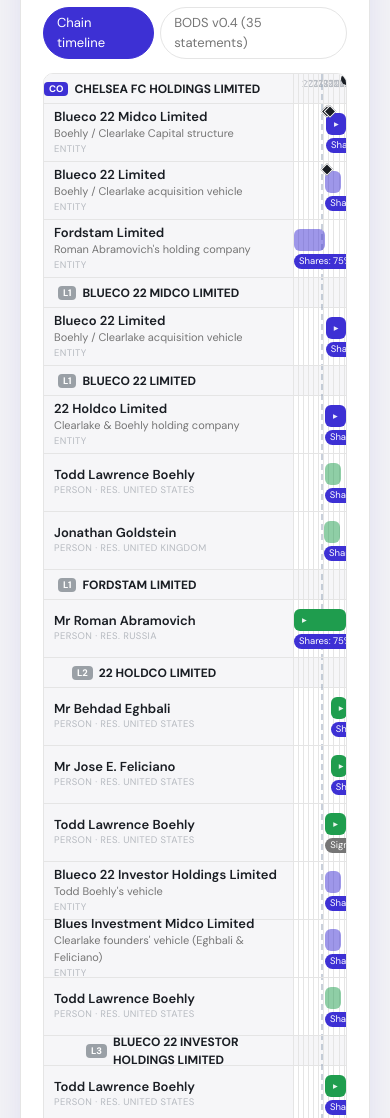
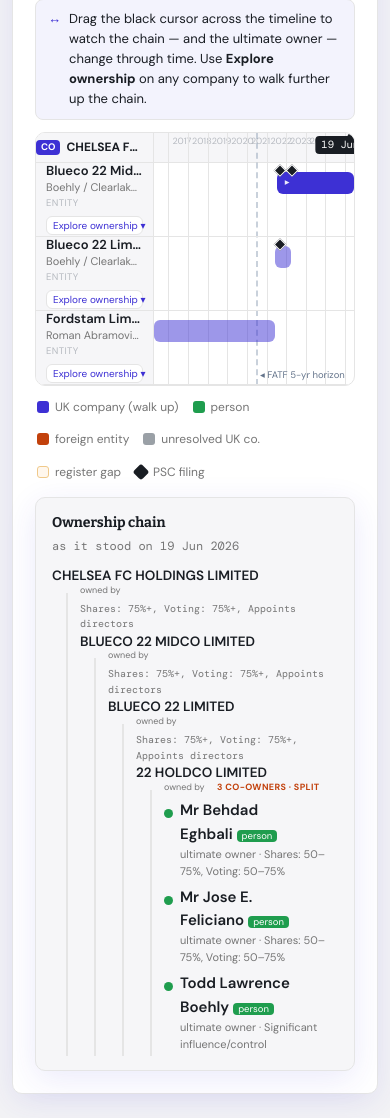
Before and after one commit to StephenAbbott/bods-timeline, a plain HTML site: page site/index.html in a window 390 px wide. Shown: the part 1660-2778 px from the top of the page. Drawn offline with nearby package versions, Linux system fonts and the light colour scheme.

Commit message:
UX: full-width timeline, progressive disclosure (Explore ownership), mobile fixes; tidy Kemble copy

```diff
--- a/gallery.json
+++ b/gallery.json
@@ -41,7 +41,7 @@
       "number": "05819262",
       "name": "Kemble Water Holdings Limited",
       "hook": "The anti-timeline: the ultimate UK parent of Thames Water reports no owner at all",
-      "blurb": "The company everyone wants to identify the owner of has, in law, no timeline to show. Kemble Water Holdings — the ultimate UK parent of Thames Water — reports no registrable person: its consortium of pension and sovereign-wealth funds is deliberately fragmented so that no single party crosses the 25% threshold. The register's answer is a single, standing statement.",
+      "blurb": "The company everyone wants to identify the owner of has, in law, no timeline to show. Kemble Water Holdings — the ultimate UK parent of Thames Water — reports no registrable person: its consortium of pension and sovereign-wealth funds is fragmented so that no single party crosses the 25% threshold. The register's answer is a single, standing statement.",
       "annotations": {}
     }
   ]
--- a/site/data/05819262.json
+++ b/site/data/05819262.json
@@ -4,7 +4,7 @@
     "name": "KEMBLE WATER HOLDINGS LIMITED",
     "display_name": "Kemble Water Holdings Limited",
     "hook": "The anti-timeline: the ultimate UK parent of Thames Water reports no owner at all",
-    "blurb": "The company everyone wants to identify the owner of has, in law, no timeline to show. Kemble Water Holdings \u2014 the ultimate UK parent of Thames Water \u2014 reports no registrable person: its consortium of pension and sovereign-wealth funds is deliberately fragmented so that no single party crosses the 25% threshold. The register's answer is a single, standing statement.",
+    "blurb": "The company everyone wants to identify the owner of has, in law, no timeline to show. Kemble Water Holdings \u2014 the ultimate UK parent of Thames Water \u2014 reports no registrable person: its consortium of pension and sovereign-wealth funds is fragmented so that no single party crosses the 25% threshold. The register's answer is a single, standing statement.",
     "ch_url": "https://find-and-update.company-information.service.gov.uk/company/05819262/persons-with-significant-control"
   },
   "window": {
@@ -90,7 +90,7 @@
             "officialRegister"
           ],
           "description": "UK Companies House",
-          "retrievedAt": "2026-06-19T14:28:09Z",
+          "retrievedAt": "2026-06-19T14:39:36Z",
           "url": "https://find-and-update.company-information.service.gov.uk/company/05819262"
         }
       },
@@ -122,7 +122,7 @@
             "officialRegister"
           ],
           "description": "UK Companies House",
-          "retrievedAt": "2026-06-19T14:28:09Z",
+          "retrievedAt": "2026-06-19T14:39:36Z",
           "url": "https://find-and-update.company-information.service.gov.uk/company/05819262"
         }
       }
--- a/site/index.html
+++ b/site/index.html
@@ -110,11 +110,11 @@
   .tick:hover{background:var(--now)}
 
   .cursor{position:absolute;top:0;bottom:0;width:0;border-left:2px solid var(--ink);z-index:5;cursor:ew-resize}
-  .cursor .knob{position:absolute;top:-1px;left:-7px;width:12px;height:12px;border-radius:50%;background:var(--ink)}
-  .cursor .flag{position:absolute;top:-22px;left:0;transform:translateX(-50%);background:var(--ink);color:#fff;
+  .cursor .knob{position:absolute;top:0;left:-7px;width:12px;height:12px;border-radius:50%;background:var(--ink)}
+  .cursor .flag{position:absolute;top:3px;left:0;transform:translateX(-50%);background:var(--ink);color:#fff;z-index:6;
     font-size:10.5px;padding:1px 6px;border-radius:4px;white-space:nowrap;font-family:var(--font-mono)}
 
-  .side{border:1px solid var(--line);border-radius:var(--radius);padding:14px;background:var(--panel-2);position:sticky;top:14px;box-shadow:var(--shadow-card)}
+  .side{border:1px solid var(--line);border-radius:var(--radius);padding:14px 16px;background:var(--panel-2);box-shadow:var(--shadow-card);margin-top:16px}
   .side h3{margin:0 0 3px;font-size:14px;font-weight:700}
   .side .date{font-size:12px;color:var(--muted);margin-bottom:10px;font-family:var(--font-mono)}
   .side .hint{font-size:11.5px;color:var(--muted);margin-top:10px;border-top:1px dashed var(--line);padding-top:8px}
@@ -135,11 +135,33 @@
   .legend{display:flex;gap:14px;flex-wrap:wrap;margin:12px 2px 0;font-size:12px;color:var(--muted)}
   .legend span{display:inline-flex;align-items:center;gap:6px}
   .sw{width:12px;height:12px;border-radius:3px;display:inline-block}
+  .drag-hint{display:flex;gap:8px;align-items:flex-start;background:rgba(61,48,212,.06);border:1px solid var(--line);
+    border-radius:8px;padding:9px 12px;font-size:13px;color:var(--ink);margin:0 0 12px}
+  .drag-hint span{color:var(--accent);font-weight:700}
+  .explore-btn{margin-top:5px;font-size:11px;padding:2px 9px;border:1px solid var(--line);background:#fff;
+    border-radius:6px;color:var(--accent);cursor:pointer;font-family:var(--font-body);white-space:nowrap}
+  .explore-btn:hover{border-color:var(--accent)}
+  .explore-btn.on{background:var(--accent);color:#fff;border-color:var(--accent)}
+  .hide-btn{margin-left:8px;font-size:10px;border:0;background:none;color:var(--muted);cursor:pointer;text-decoration:underline;font-family:var(--font-body)}
+  .expansion{margin-top:16px}
+  .exp-head{font-size:12px;font-weight:700;color:var(--accent);margin:0 0 6px;font-family:var(--font-body)}
+  .synccursor{position:absolute;top:0;bottom:0;width:0;border-left:1px dashed var(--ink);opacity:.35;pointer-events:none;z-index:4}
   pre.bods{background:var(--panel-2);color:var(--ink);border:1px solid var(--line);border-radius:var(--radius);
     padding:16px;overflow:auto;max-height:600px;font:12px/1.55 var(--font-mono)}
   .btn{display:inline-block;border:1px solid var(--line);background:#fff;border-radius:8px;padding:6px 12px;font-size:13px;cursor:pointer;margin-bottom:10px}
   footer{margin-top:30px;color:var(--muted);font-size:12px;max-width:860px}
-  @media(max-width:880px){.layout{flex-direction:column}.sidecol{width:100%}.side{position:static}}
+  @media(max-width:640px){
+    .wrap{padding:18px 12px 60px}
+    .labels{width:118px}
+    .l-name{white-space:nowrap;overflow:hidden;text-overflow:ellipsis}
+    .l-sub,.l-type{white-space:nowrap;overflow:hidden;text-overflow:ellipsis}
+    .glabel a{white-space:nowrap;overflow:hidden;text-overflow:ellipsis;max-width:78px;display:inline-block;vertical-align:bottom}
+    .natures{display:none}
+    .explore-btn{font-size:10px;padding:2px 6px}
+    .cursor .knob{width:18px;height:18px;left:-9px;top:-3px}
+    .gridlabel{font-size:9px}
+    .gallery{grid-template-columns:1fr}
+  }
 </style>
 </head>
 <body>
@@ -160,6 +182,8 @@
 const D = window.TIMELINE_DATA;
 const NOW = new Date(D.built + "T00:00:00");
 let current = null, mode = "timeline";
+let expanded = new Set();   // entity numbers whose own timeline is revealed
+let cursorFrac = 1;         // date-cursor position (0..1), preserved across re-renders
 
 function pd(s){ if(!s) return null; const p=s.split("-").map(Number); return new Date(p[0],(p[1]||1)-1,p[2]||1); }
 function fmt(d){ return d.toLocaleDateString("en-GB",{day:"numeric",month:"short",year:"numeric"}); }
@@ -183,7 +207,7 @@
       <div class="hook">${c.hook}</div>
       <div class="ult"><b>Ultimate owner today:</b><br>${ult||"—"}<br>
         <span style="color:var(--muted)">chain depth ${c.stats.chain_depth} · ${c.stats.entities} entit${c.stats.entities==1?"y":"ies"}</span></div>`;
-    el.onclick=()=>{current=c.number;mode="timeline";render();window.scrollTo({top:0,behavior:"smooth"});};
+    el.onclick=()=>{current=c.number;mode="timeline";expanded=new Set();cursorFrac=1;render();window.scrollTo({top:0,behavior:"smooth"});};
     g.appendChild(el);
   });
 }
@@ -208,44 +232,50 @@
   if(mode==="timeline") renderTimeline(t); else renderBods(t);
 }
 
-/* ---------- timeline ---------- */
-function renderTimeline(t){
-  const rows=[];
-  t.entities.forEach(e=>{
-    rows.push({type:"group",e});
-    e.lanes.forEach(l=>rows.push({type:"lane",e,l}));
-    e.gaps.forEach(g=>rows.push({type:"gap",e,g}));
-  });
+/* ---------- timeline (full-width, progressive disclosure) ---------- */
+function gridHtml(t){
+  const startY=pd(t.window.start).getFullYear(), endY=NOW.getFullYear();
+  let g="";
+  for(let y=startY;y<=endY;y++){ const gx=SCALE.x(new Date(y,0,1)); if(gx<0||gx>100)continue;
+    g+=`<div class="gridline" style="left:${gx}%"></div><div class="gridlabel" style="left:${gx}%">${y}</div>`; }
+  const rx=SCALE.x(new Date(NOW.getFullYear()-5,NOW.getMonth(),NOW.getDate()));
+  if(rx>0&&rx<100) g+=`<div class="retain-line" style="left:${rx}%"></div><div class="retain-label" style="left:${rx}%">◂ FATF 5-yr horizon</div>`;
+  g+=`<div class="now-line" style="left:100%"></div>`;
+  return `<div class="grid">${g}</div>`;
+}
 
+function renderEntityChart(t,e,isMain){
   let labels="",tracks="";
-  rows.forEach(r=>{
-    if(r.type==="group"){
-      const indent=r.e.level*14;
-      labels+=`<div class="grow"><div class="glabel ${r.e.kind==='root'?'root':''}" style="padding-left:${indent}px">
-        <span class="lv">${r.e.kind==='root'?'CO':'L'+r.e.level}</span>
-        <a href="${r.e.ch_url}" target="_blank" rel="noopener" title="${r.e.name} on Companies House ↗">${r.e.name}</a></div></div>`;
+  labels+=`<div class="grow"><div class="glabel ${e.kind==='root'?'root':''}">
+      <span class="lv">${e.kind==='root'?'CO':'L'+e.level}</span>
+      <a href="${e.ch_url}" target="_blank" rel="noopener" title="${e.name} on Companies House ↗">${e.name}</a>
+      ${e.kind!=='root'?`<button class="hide-btn" data-explore="${e.number}">hide ✕</button>`:''}</div></div>`;
   tracks+=`<div class="grow"></div>`;
-    } else if(r.type==="lane"){
-      const l=r.l;
-      labels+=`<div class="lcell" style="height:58px">
-        <div class="l-name">${l.owner_name}</div>
+  e.lanes.forEach(l=>{
+    const resolvable = l.owner_kind==="entity" && t.entities.some(x=>x.number===l.owner_number);
+    const isExp = resolvable && expanded.has(l.owner_number);
+    const btn = resolvable?`<button class="explore-btn ${isExp?'on':''}" data-explore="${l.owner_number}">${isExp?'Hide ▴':'Explore ownership ▾'}</button>`:"";
+    const h = btn?74:58;
+    labels+=`<div class="lcell" style="height:${h}px">
+      <div class="l-name" title="${l.owner_name}">${l.owner_name}</div>
       ${l.subtitle?`<div class="l-sub">${l.subtitle}</div>`:""}
-        <div class="l-type">${l.owner_kind}${l.person&&l.person.residence?` · res. ${l.person.residence}`:""}${l.owner_jurisdiction?` · ${l.owner_jurisdiction}`:""}</div></div>`;
+      <div class="l-type">${l.owner_kind}${l.person&&l.person.residence?` · res. ${l.person.residence}`:""}${l.owner_jurisdiction?` · ${l.owner_jurisdiction}`:""}</div>
+      ${btn}</div>`;
     const start=pd(l.start), end=l.end?pd(l.end):NOW;
     const left=SCALE.x(start), w=Math.max(SCALE.x(end)-left,.5);
     const natures=(l.natures||[]).map(n=>`<span class="pill ${pillClass(n)}">${n}</span>`).join("");
     let inner=`<div class="bar ${l.owner_kind} ${l.active?'':'ceased'}" style="left:${left}%;width:${w}%"
         title="${l.owner_name}: ${l.start} → ${l.end||'present'}">${l.active?'<span class="ongoing">▸</span>':''}</div>
       <div class="natures" style="left:${left}%">${natures}</div>`;
-      if(r.e.kind==="root"){
+    if(e.kind==="root"){
       (t.filings||[]).forEach(f=>{ if(f.description&&f.description.includes(l.owner_name)){
         const fx=SCALE.x(pd(f.date));
         inner+=`<a class="tick" style="left:${fx}%" target="_blank" rel="noopener" href="${f.doc_url||'#'}"
           title="${f.type} · ${f.date}: ${f.description} (view filing ↗)"></a>`; }});
     }
-      tracks+=`<div class="tcell" style="height:58px">${inner}</div>`;
-    } else {
-      const g=r.g;
+    tracks+=`<div class="tcell" style="height:${h}px">${inner}</div>`;
+  });
+  e.gaps.forEach(g=>{
     labels+=`<div class="lcell" style="height:42px"><div class="l-name" style="color:var(--gap)">Register statement</div>
       <div class="l-type">declared gap</div></div>`;
     const start=pd(g.start), left=SCALE.x(start);
@@ -258,52 +288,60 @@
       inner=`<div class="gapbar" style="left:${left}%;width:${w}%" title="${g.label}">${g.label}${g.active?' — still standing':''}</div>`;
     }
     tracks+=`<div class="tcell" style="height:42px">${inner}</div>`;
+  });
+  const cur = isMain
+    ? `<div class="cursor" id="cursor"><div class="knob"></div><div class="flag" id="cflag"></div></div>`
+    : `<div class="synccursor"></div>`;
+  return `<div class="chart">
+      <div class="labels">${labels}</div>
+      <div class="plot" ${isMain?'id="plot"':''}>${gridHtml(t)}<div class="tracks">${tracks}</div>${cur}</div>
+    </div>`;
 }
-  });
 
-  // grid
-  const startY=pd(t.window.start).getFullYear(), endY=NOW.getFullYear();
-  let grid="";
-  for(let y=startY;y<=endY;y++){ const gx=SCALE.x(new Date(y,0,1)); if(gx<0||gx>100)continue;
-    grid+=`<div class="gridline" style="left:${gx}%"></div><div class="gridlabel" style="left:${gx}%">${y}</div>`; }
-  const rx=SCALE.x(new Date(NOW.getFullYear()-5,NOW.getMonth(),NOW.getDate()));
-  if(rx>0&&rx<100) grid+=`<div class="retain-line" style="left:${rx}%"></div><div class="retain-label" style="left:${rx}%">◂ FATF 5-yr horizon</div>`;
-  grid+=`<div class="now-line" style="left:100%"></div>`;
-
+function renderTimeline(t){
+  SCALE=makeScale(t.window);
+  const root=t.entities.find(e=>e.kind==='root')||t.entities[0];
+  const exp=t.entities.filter(e=>e.kind!=='root'&&expanded.has(e.number))
+    .map(e=>`<div class="expansion"><div class="exp-head">Owners of ${e.name}</div>${renderEntityChart(t,e,false)}</div>`).join("");
   document.getElementById("pane").innerHTML=`
-    <div class="layout">
-      <div class="chartcol">
-        <div class="chart">
-          <div class="labels">${labels}</div>
-          <div class="plot" id="plot"><div class="grid">${grid}</div><div id="tracks">${tracks}</div>
-            <div class="cursor" id="cursor"><div class="knob"></div><div class="flag" id="cflag"></div></div></div>
-        </div>
+    <div class="drag-hint"><span aria-hidden="true">↔</span><div>Drag the black cursor across the timeline to watch the chain — and the ultimate owner — change through time. Use <b>Explore ownership</b> on any company to walk further up the chain.</div></div>
+    ${renderEntityChart(t,root,true)}
+    <div id="expansions">${exp}</div>
     <div class="legend">
       <span><i class="sw" style="background:var(--entity)"></i>UK company (walk up)</span>
       <span><i class="sw" style="background:var(--person)"></i>person</span>
       <span><i class="sw" style="background:var(--foreign)"></i>foreign entity</span>
       <span><i class="sw" style="background:var(--unresolved)"></i>unresolved UK co.</span>
       <span><i class="sw" style="background:var(--gap-bg);border:1px solid #f0c98a"></i>register gap</span>
-          <span><i class="sw" style="background:#11161c;transform:rotate(45deg)"></i>PSC filing</span>
+      <span><i class="sw" style="background:var(--ink);transform:rotate(45deg)"></i>PSC filing</span>
     </div>
-      </div>
-      <div class="sidecol"><div class="side" id="side"></div></div>
-    </div>`;
+    <div class="side" id="side"></div>`;
+  document.querySelectorAll("[data-explore]").forEach(b=>b.onclick=()=>{
+    const n=b.getAttribute("data-explore");
+    expanded.has(n)?expanded.delete(n):expanded.add(n);
+    renderTimeline(t);
+  });
   setupCursor(t);
 }
 
-/* ---------- date cursor → resolved chain path ---------- */
+/* ---------- date cursor → resolved chain path (drives all charts) ---------- */
 function setupCursor(t){
   const plot=document.getElementById("plot"), cursor=document.getElementById("cursor"), flag=document.getElementById("cflag");
-  let frac=1;
   const dateAt=f=>new Date(SCALE.a+f*(SCALE.b-SCALE.a));
-  function update(){ cursor.style.left=(frac*100)+"%"; const d=dateAt(frac); flag.textContent=fmt(d); renderPath(t,d); }
-  function fromX(x){ const r=plot.getBoundingClientRect(); frac=Math.min(1,Math.max(0,(x-r.left)/r.width)); update(); }
+  function update(){
+    cursor.style.left=(cursorFrac*100)+"%";
+    document.querySelectorAll(".synccursor").forEach(s=>s.style.left=(cursorFrac*100)+"%");
+    const d=dateAt(cursorFrac); flag.textContent=fmt(d); renderPath(t,d);
+  }
+  function fromX(el,x){ const r=el.getBoundingClientRect(); cursorFrac=Math.min(1,Math.max(0,(x-r.left)/r.width)); update(); }
   let drag=false;
   cursor.addEventListener("pointerdown",e=>{drag=true;cursor.setPointerCapture(e.pointerId);e.preventDefault();});
-  cursor.addEventListener("pointermove",e=>{if(drag)fromX(e.clientX);});
+  cursor.addEventListener("pointermove",e=>{if(drag)fromX(plot,e.clientX);});
   cursor.addEventListener("pointerup",()=>drag=false);
-  plot.addEventListener("pointerdown",e=>{if(e.target.classList.contains("tick")||e.target.closest(".cursor"))return;fromX(e.clientX);});
+  document.querySelectorAll(".plot").forEach(p=>p.addEventListener("pointerdown",e=>{
+    if(e.target.classList.contains("tick")||e.target.closest(".cursor"))return;
+    fromX(p,e.clientX);
+  }));
   update();
 }
 
@@ -350,8 +388,7 @@
 function renderPath(t,d){
   const tree=pathTree(t,d);
   document.getElementById("side").innerHTML=
-    `<h3>Ownership chain</h3><div class="date">as it stood on ${fmt(d)}</div>${renderNode(tree)}
-     <div class="hint">Drag the black cursor across the timeline to watch the whole chain — and the ultimate owner — change through time.</div>`;
+    `<h3>Ownership chain</h3><div class="date">as it stood on ${fmt(d)}</div>${renderNode(tree)}`;
 }
 
 /* ---------- BODS ---------- */
```
Also changed, not shown: site/data/00036624.json (+8 -8 lines), site/data/02529667.json (+22 -22 lines), site/data.js, site/data/02536231.json. Lines whose indentation alone changed are shown as unchanged.
